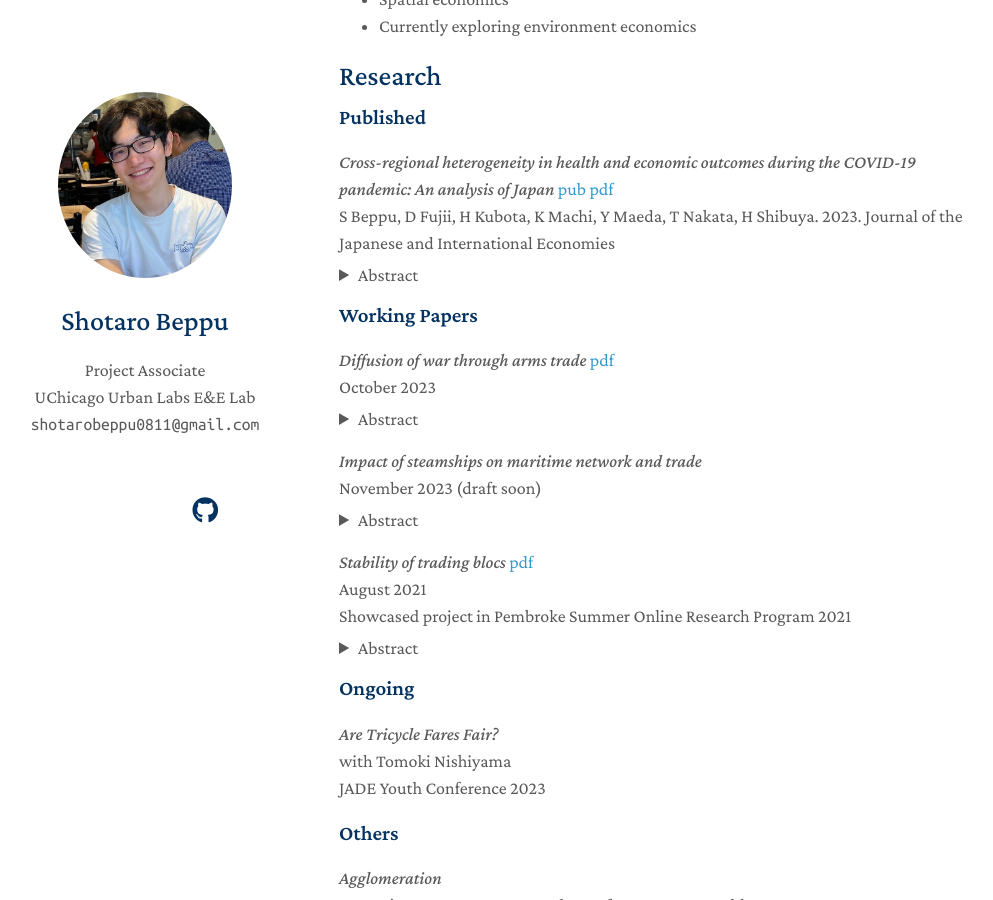
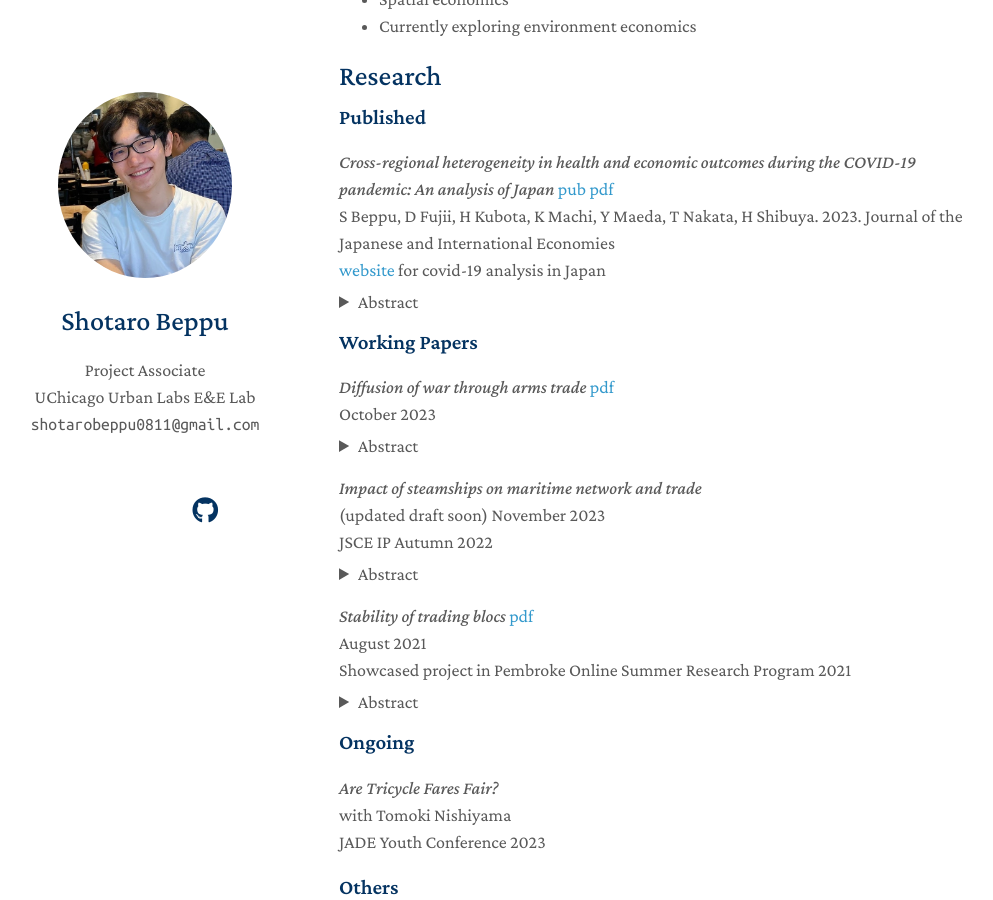
Before and after one commit to ShotaroBeppu/ShotaroBeppu.github.io, a Jekyll site: the page built from index.md, in a window 1280 px wide and 900 px high, scrolled down 309 px. Shown: the whole window, without its empty margins (131-1124 px from the left). Built offline with Jekyll 4.4.1, drawn with Linux system fonts in a browser that asks for light colours; nearby versions of some CDN libraries; a style sheet for code colours, icons or effects is not loaded.

Commit message:
Update publications.md

```diff
--- a/_includes/publications.md
+++ b/_includes/publications.md
@@ -3,7 +3,8 @@
 ### Published
 
 *Cross-regional heterogeneity in health and economic outcomes during the COVID-19 pandemic: An analysis of Japan* [pub](https://www.sciencedirect.com/science/article/abs/pii/S0889158323000308) [pdf](../assets/files/paper/covid_vsl.pdf)<br>
-S Beppu, D Fujii, H Kubota, K Machi, Y Maeda, T Nakata, H Shibuya. 2023. Journal of the Japanese and International Economies
+S Beppu, D Fujii, H Kubota, K Machi, Y Maeda, T Nakata, H Shibuya. 2023. Journal of the Japanese and International Economies <br>
+[website](https://www.bicea.e.u-tokyo.ac.jp/) for covid-19 analysis in Japan
 
 <details style="margin-bottom: 15px; margin-top: -15px">
 <summary>Abstract</summary>
@@ -24,8 +25,9 @@ International trade and conflicts are key aspects of this world. In particular,
 </div>
 </details>
 
-*Impact of steamships on maritime network and trade*<br>
-November 2023 (draft soon)
+*Impact of steamships on maritime network and trade*<br> (updated draft soon)
+November 2023 <br>
+JSCE IP Autumn 2022
 
 <details style="margin-bottom: 15px; margin-top: -15px">
 <summary>Abstract</summary>
@@ -36,7 +38,7 @@ How did technological innovation in steamships affect shipping, trade, and devel
 
 *Stability of trading blocs* [pdf](../assets/files/paper/stability_of_trading_blocs.pdf)<br>
 August 2021<br>
-Showcased project in Pembroke Summer Online Research Program 2021
+Showcased project in Pembroke Online Summer Research Program 2021
 
 <details style="margin-bottom: 15px; margin-top: -15px">
 <summary>Abstract</summary>
```
